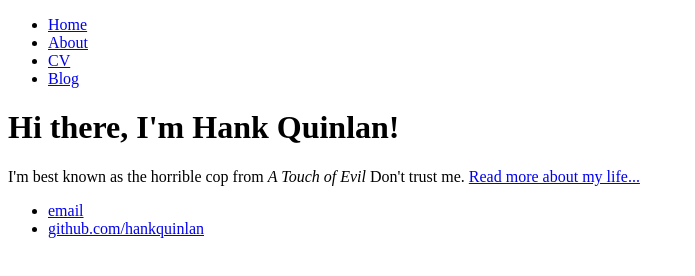
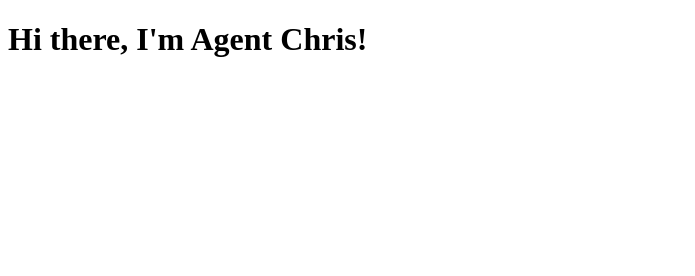
Before and after one commit to AgentChris/agentchris.github.io, a plain HTML site: page index.html in a window 1280 px wide. Shown: the whole page, without its empty margins (0-695 px from the left). Drawn offline with Linux system fonts and the light colour scheme.

Commit message:
Update index.html

```diff
--- a/index.html
+++ b/index.html
@@ -4,25 +4,11 @@
 		<title>Hank Quinlan, Horrible Cop</title>
 	</head>
 	<body>
-		<nav>
-    		<ul>
-        		<li><a href="/">Home</a></li>
-	        	<li><a href="/about">About</a></li>
-        		<li><a href="/cv">CV</a></li>
-        		<li><a href="/blog">Blog</a></li>
-    		</ul>
-		</nav>
 		<div class="container">
     		<div class="blurb">
-        		<h1>Hi there, I'm Hank Quinlan!</h1>
-				<p>I'm best known as the horrible cop from <em>A Touch of Evil</em> Don't trust me. <a href="/about">Read more about my life...</a></p>
-    		</div><!-- /.blurb -->
+			<h1>Hi there, I'm Agent Chris!</h1>
 		</div><!-- /.container -->
 		<footer>
-    		<ul>
-        		<li><a href="mailto:hankquinlanhub@gmail.com">email</a></li>
-        		<li><a href="https://github.com/hankquinlan">github.com/hankquinlan</a></li>
-			</ul>
 		</footer>
 	</body>
 </html>
```
